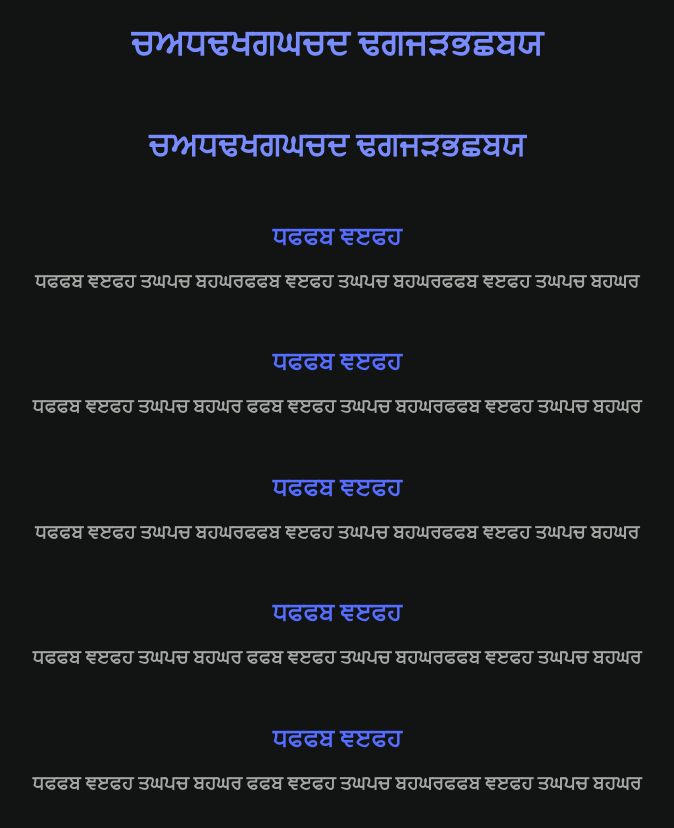
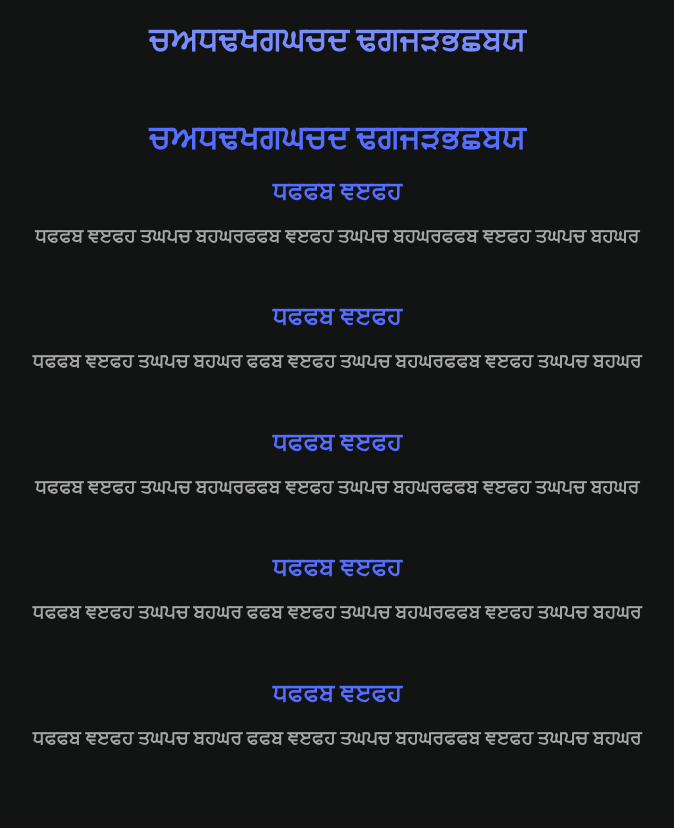
Before and after one commit to wave-walker/cherishedrepo, a plain HTML site: page index.html in a window 1280 px wide. Shown: the whole page, without its empty margins (303-977 px from the left). Drawn offline with Linux system fonts and the light colour scheme; a web font is replaced by a local one.

Commit message:
Update index.html

```diff
--- a/index.html
+++ b/index.html
@@ -9,8 +9,8 @@
 </head>
 <body>
     <div class="main">
-        <h1 class="title">ਚਅਧਢਖਗਘਚਦ ਢਗਜੜਭਛਬਯ </h1> <br>
         <h1>ਚਅਧਢਖਗਘਚਦ ਢਗਜੜਭਛਬਯ </h1> <br>
+        <h1 class="strt">ਚਅਧਢਖਗਘਚਦ ਢਗਜੜਭਛਬਯ </h1>
 
         <h2>ਧਫਫਬ ਞੲਫਹ</h2>
         <h3>ਧਫਫਬ ਞੲਫਹ ਤਘਪਚ ਬਹਘਰਫਫਬ ਞੲਫਹ ਤਘਪਚ ਬਹਘਰਫਫਬ ਞੲਫਹ ਤਘਪਚ ਬਹਘਰ </h3> <br>
```
